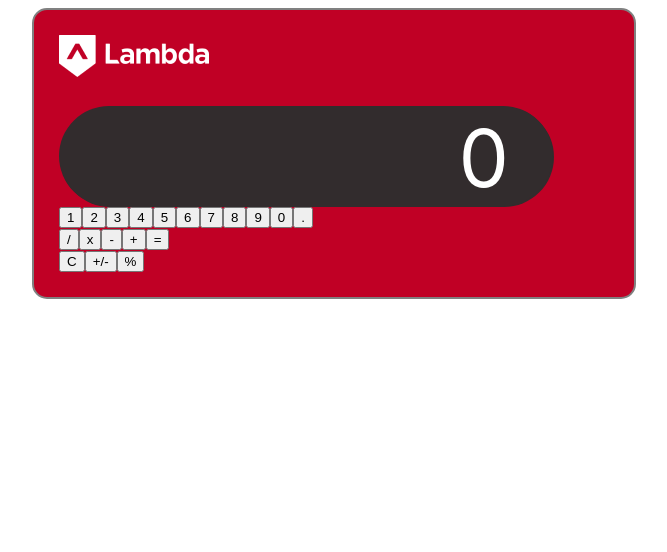
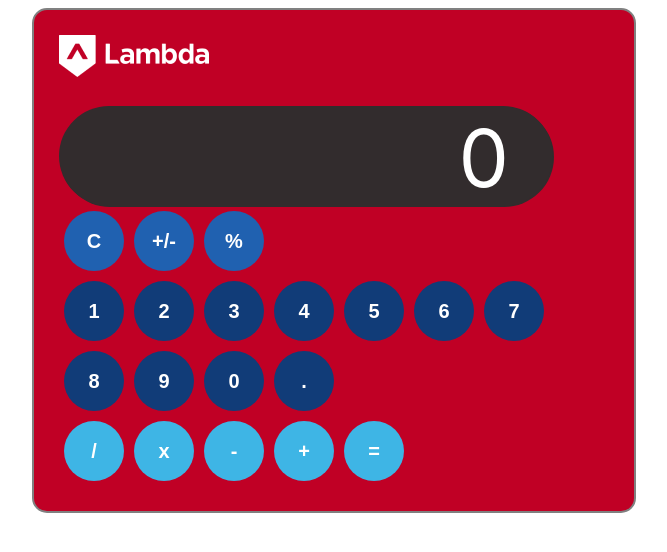
Before and after one commit to bloominstituteoftechnology/lambda-calculator, a React (Create React App) app: page / in a window 1280 px wide. Shown: the top 552 px of the page, without its empty margins (306-973 px from the left). Built offline with nearby package versions, Linux system fonts and the light colour scheme.

Commit message:
styled individual buttons

```diff
--- a/src/App.js
+++ b/src/App.js
@@ -1,5 +1,6 @@
 import React from "react";
 import "./App.css";
+import "./Buttons.css";
 import Numbers from './components/ButtonComponents/NumberButtons/Numbers';
 import Operators from './components/ButtonComponents/OperatorButtons/Operators';
 import Specials from './components/ButtonComponents/SpecialButtons/Specials';
@@ -24,9 +25,11 @@ function App() {
       <div className="App">
         {/* STEP 4 - Render your components here and be sure to properly import/export all files */}
         <Display />
-        <Numbers />
-        <Operators />
-        <Specials />
+        <div>
+          <Specials / >
+          <Numbers />
+          <Operators />
+        </div>
       </div>
     </div>
   );
--- a/src/Buttons.css
+++ b/src/Buttons.css
@@ -0,0 +1,22 @@
+button {
+    width: 60px;
+    height: 60px;
+    border-radius: 50%;
+    border: 1px solid transparent;
+    margin: 5px;
+    color: #fff;
+    font-size: 20px;
+    font-weight: bold;
+}
+
+.number-btn {
+    background: #113C78;
+}
+
+.special-btn {
+    background: #2061B0;
+}
+
+.operation-btn {
+    background: #3EB5E5;
+}
```
